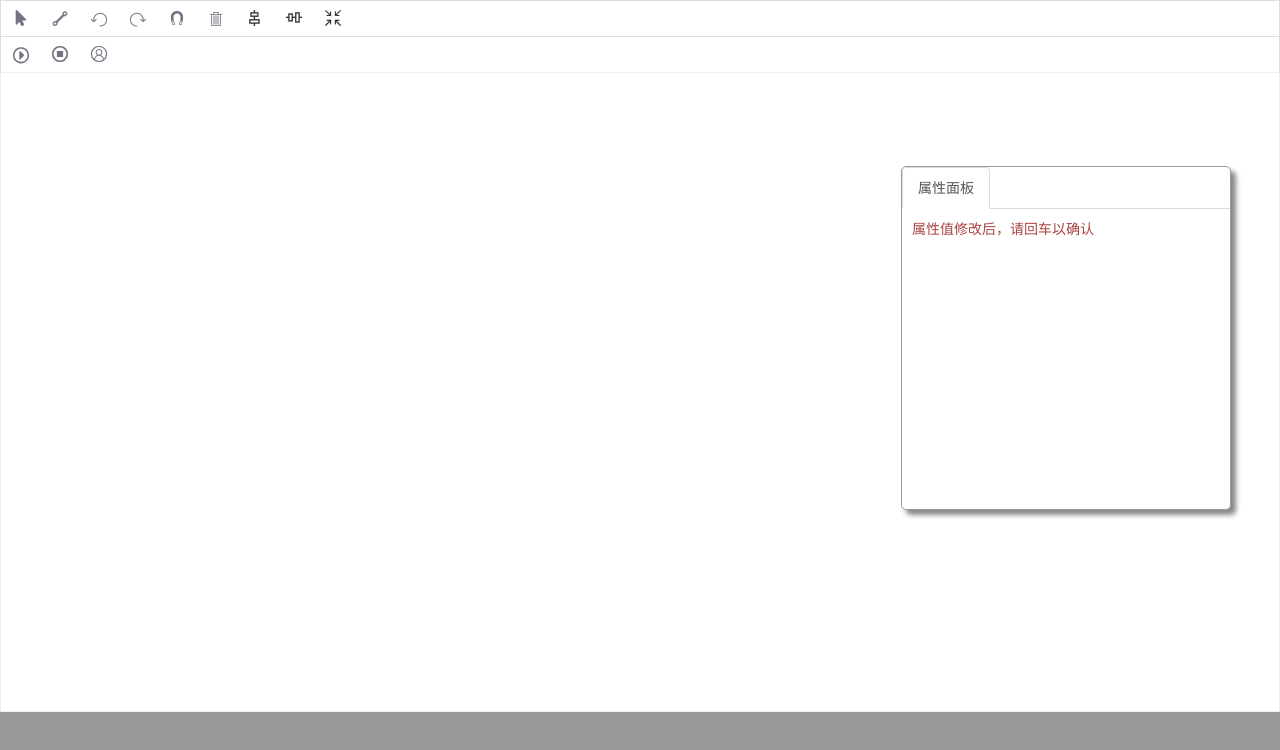
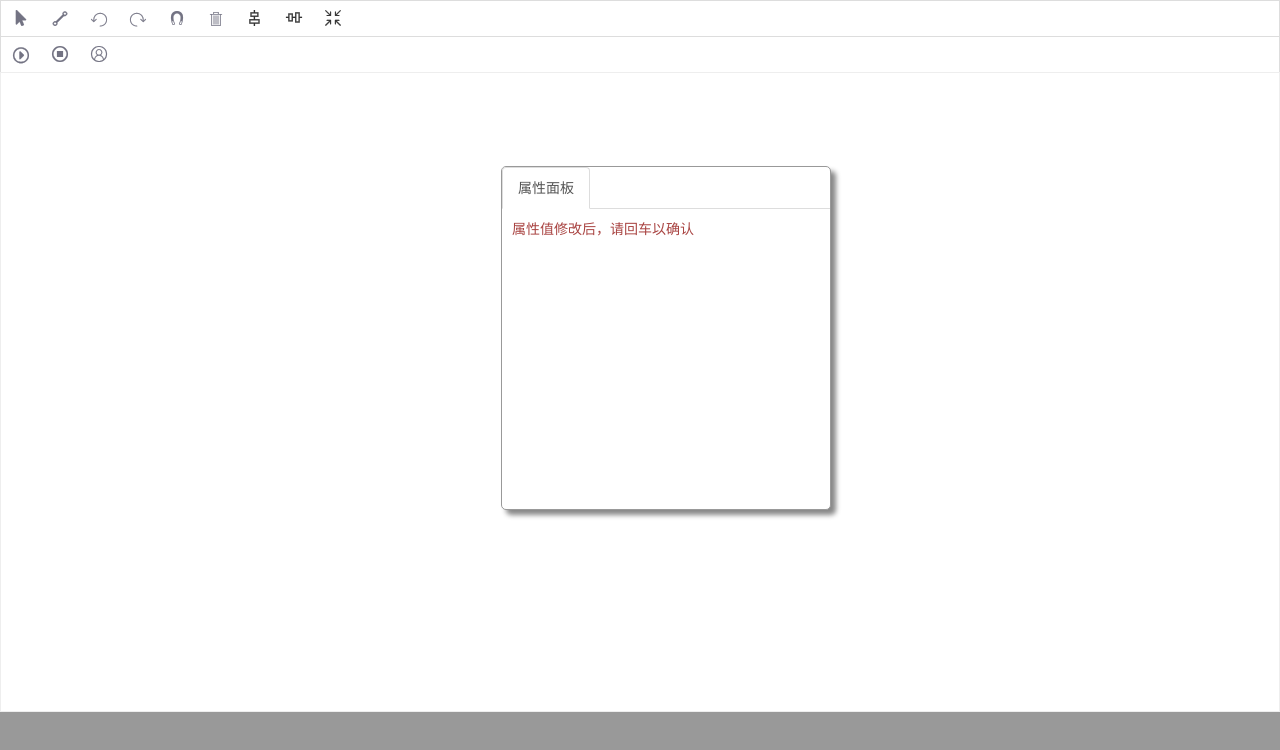
Before and after one commit to jacky6024/flowdesigner, a website with bundled scripts: page sample/test.html in a window 1280 px wide. Built offline with nearby package versions, Linux system fonts and the light colour scheme; what undo-manager would draw is missing.

Commit message:
new update in HOME

```diff
--- a/css/flowdesigner.css
+++ b/css/flowdesigner.css
@@ -18,7 +18,7 @@
     border: solid 1px #999;
     border-radius: 5px;
     top: -550px;
-    left: 900px;
+    left: 500px;
     position: relative;
     background: #ffffff;
     box-shadow: 5px 5px 5px #888888;
```
